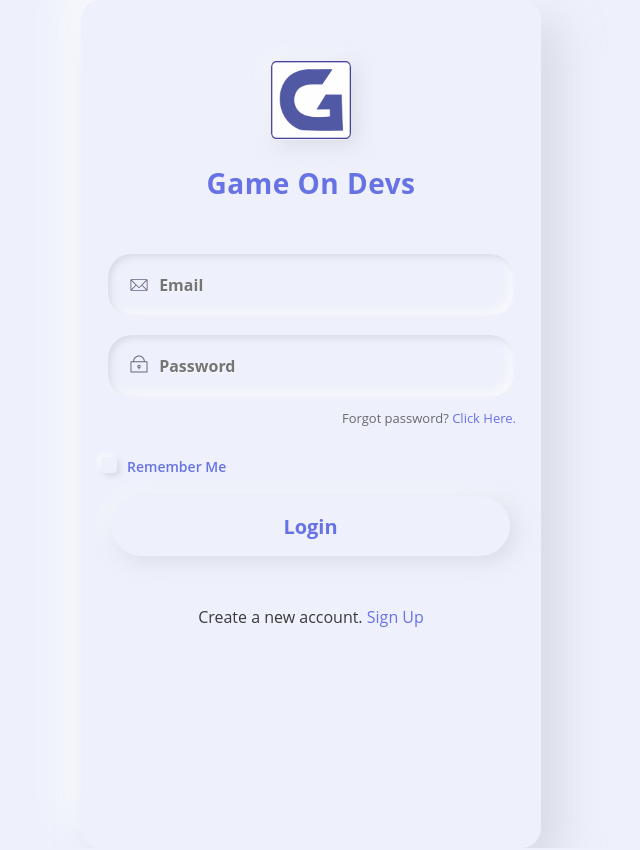
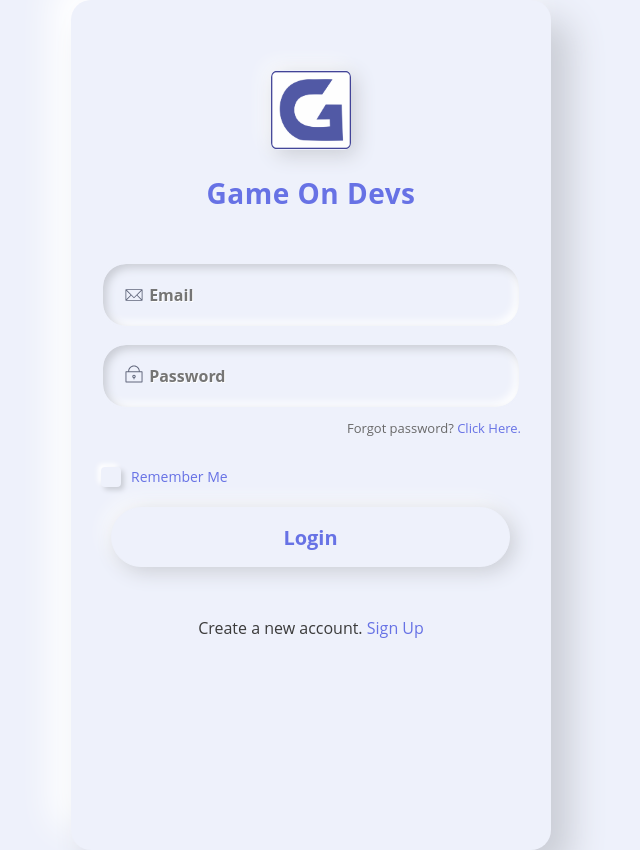
Before and after one commit to gameonvinay/login-neumorphism-light, a website: page index.html in a window 1280 px wide. Shown: the whole page, without its empty margins (329-969 px from the left). Drawn offline with Linux system fonts and the light colour scheme.

Commit message:
Drop Shadows reworked and radio button size increased for accessibility

```diff
--- a/main.scss
+++ b/main.scss
@@ -1,7 +1,7 @@
 $color-blue: #6772e5;
 $color-bg: #eef1fb;
-$color-shadow: #cacdd599;
-$color-white: #ffffff99;
+$color-shadow: #cacdd5;
+$color-white: #ffffff;
 $color-input: #696969;
 
 *,
@@ -49,10 +49,10 @@ button {
       1rem,
       20rem
     );
-  padding: 20px;
+  padding: 30px;
   border-radius: 2rem;
   background: $color-bg;
-  box-shadow: 20px 20px 40px $color-shadow, -20px -20px 40px $color-white;
+  box-shadow: 20px 20px 35px $color-shadow, -20px -20px 35px $color-white;
 }
 
 .logo {
@@ -76,7 +76,7 @@ button {
 
 .fields {
   width: 100%;
-  padding: 50px 5px 30px 5px;
+  padding: 50px 0 30px 0;
   input {
     width: 83%;
     border: none;
@@ -85,7 +85,7 @@ button {
     color: $color-input;
     font-size: 16px;
     font-weight: 700;
-    padding: 20px 5px 20px 5px;
+    padding: 20px 0 20px 0;
     text-shadow: 1px 1px 0 $color-white;
   }
   .svg-icon {
@@ -105,8 +105,8 @@ button {
     border-radius: 25px;
     background: $color-bg;
     border: 2px solid $color-bg;
-    box-shadow: inset 3px 3px 6px $color-shadow,
-      inset -5px -5px 10px $color-white;
+    box-shadow: inset 4px 4px 8px $color-shadow,
+      inset -4px -4px 8px $color-white;
     &:focus-within {
       border: 1px solid $color-blue;
     }
@@ -124,7 +124,7 @@ button {
     cursor: pointer;
     padding: 0;
     font-size: 14px;
-    font-weight: 600;
+    font-weight: 500;
   }
 
   // Box.
@@ -133,8 +133,8 @@ button {
     margin-right: 10px;
     display: inline-block;
     vertical-align: text-top;
-    width: 16px;
-    height: 16px;
+    width: 20px;
+    height: 20px;
     background: $color-bg;
     box-shadow: 3px 3px 5px $color-shadow, -3px -3px 5px $color-white;
     border-radius: 4px;
@@ -172,8 +172,8 @@ button {
   &:checked + label:after {
     content: "";
     position: absolute;
-    left: 3px;
-    top: 7px;
+    left: 5px;
+    top: 9px;
     background: white;
     width: 2px;
     height: 2px;
```
Also changed, not shown: style.css.
